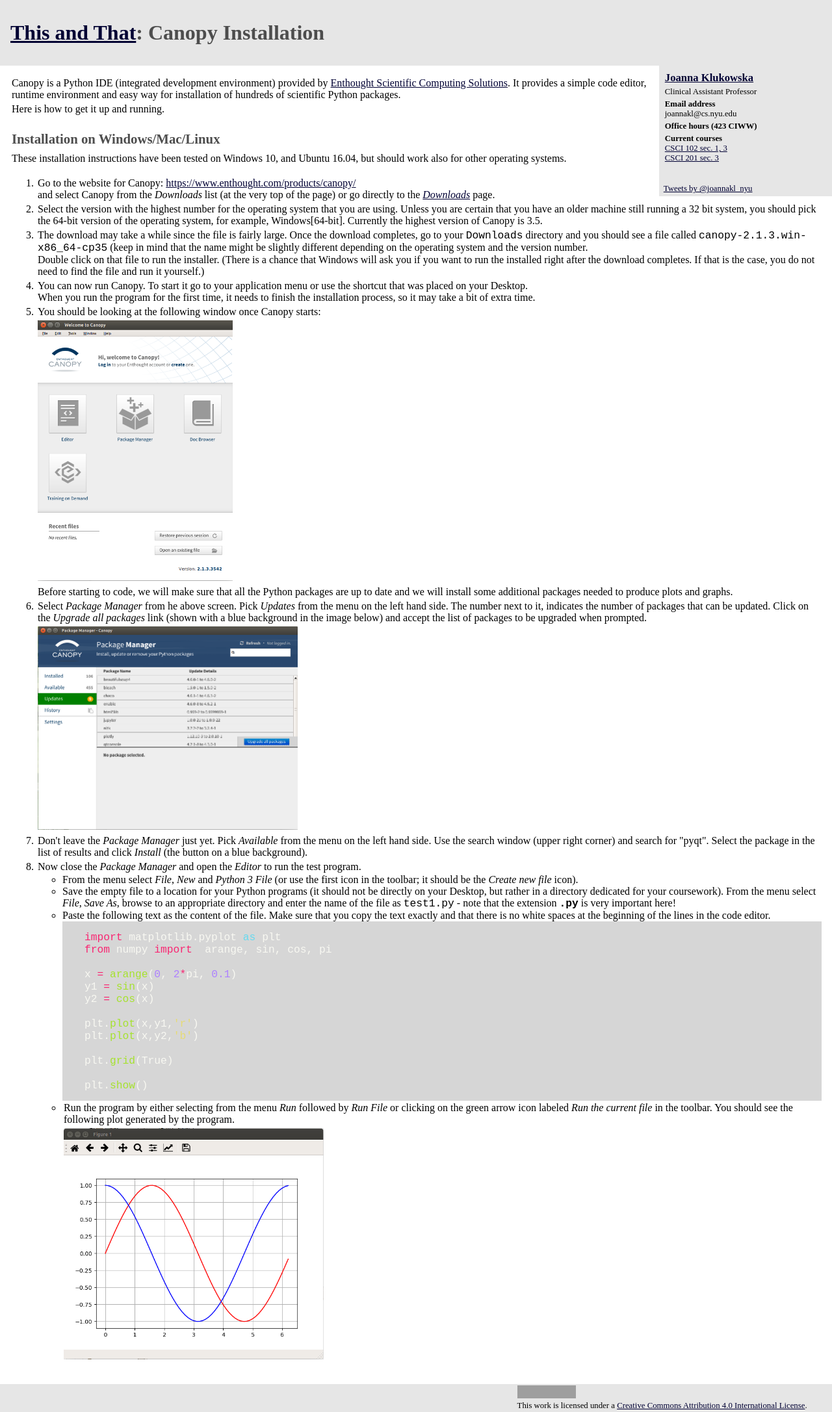
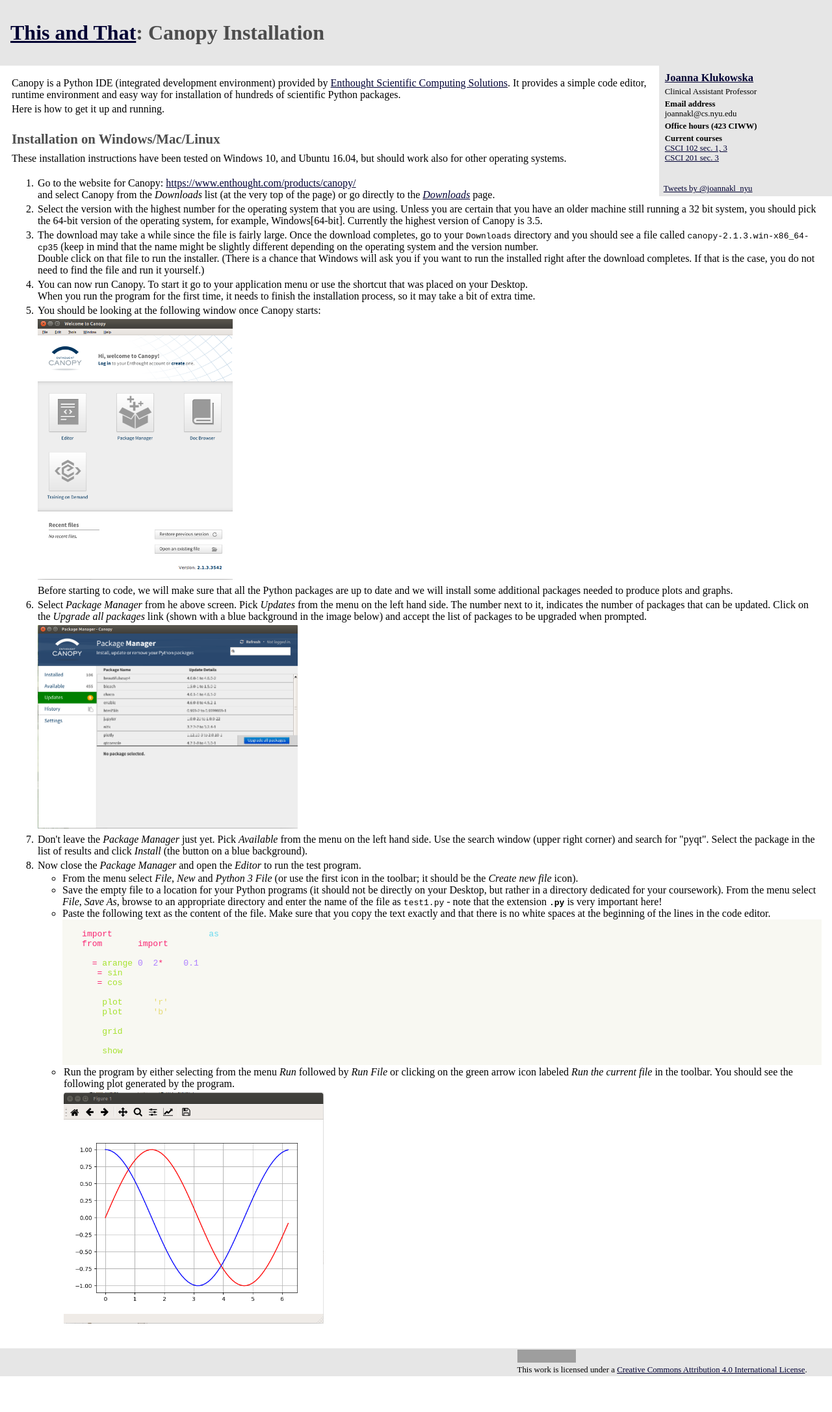
Before and after one commit to joannakl/thisandthat, a Jekyll site: the page built from CanopyInstallation.markdown, in a window 1280 px wide. Shown: the whole page at 65% size. Built offline with Jekyll 4.4.1, drawn with Linux system fonts in a browser that asks for light colours; comment, search, counter and statistics services are not loaded; after the commit the page ends 2118 px from its top, so only the background shows below that; grey boxes are pictures that could not be loaded.

Commit message:
adding css for code display

```diff
--- a/resources/css/course_page.css
+++ b/resources/css/course_page.css
@@ -151,7 +151,7 @@ footer {
 code {
   margin: 0px;
   padding: 0px;
-  font-size: 1.25em;
+  /*font-size:1.25em;*/
 }
 figure {
   display: inline-block;
@@ -165,7 +165,7 @@ figure {
 .highlight {
   margin: 0px;
   padding: 0.5em;
-  background-color: #d6d6d6;
+  background-color: #f8f8f2;
 }
 .bash {
   color: #AAAAAA;
```
